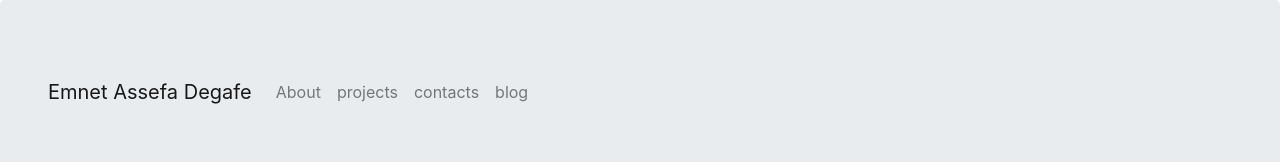
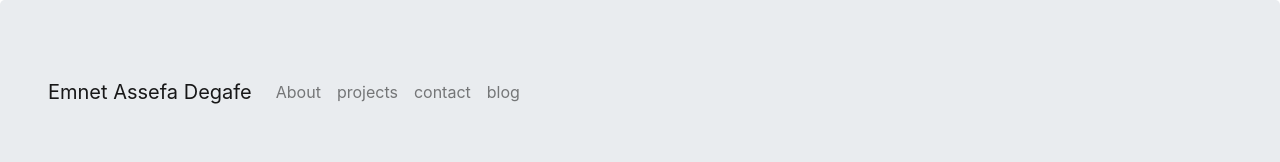
Before and after one commit to Emnetdegafe/personal-site, a React (Create React App) app: page / in a window 1280 px wide. Shown: the top 162 px of the page. Built offline with nearby package versions, Linux system fonts and the light colour scheme.

Commit message:
Fixed a contact url bug

```diff
--- a/src/components/Navbar/index.js
+++ b/src/components/Navbar/index.js
@@ -18,8 +18,8 @@
         <Nav.Link as={NavLink} to="/projects">
           projects
         </Nav.Link>
-        <Nav.Link as={NavLink} to="/about">
-          contacts
+        <Nav.Link as={NavLink} to="/contact">
+          contact
         </Nav.Link>
         <Nav.Link as={NavLink} to="/blog">
           blog
```
